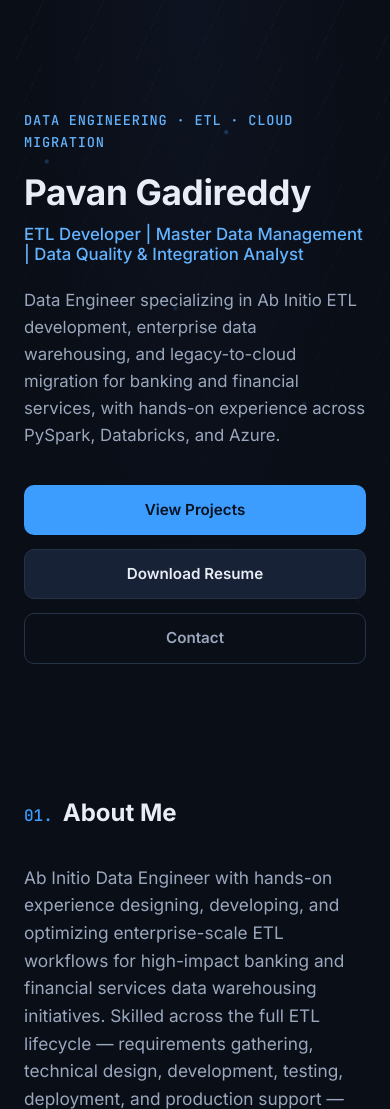
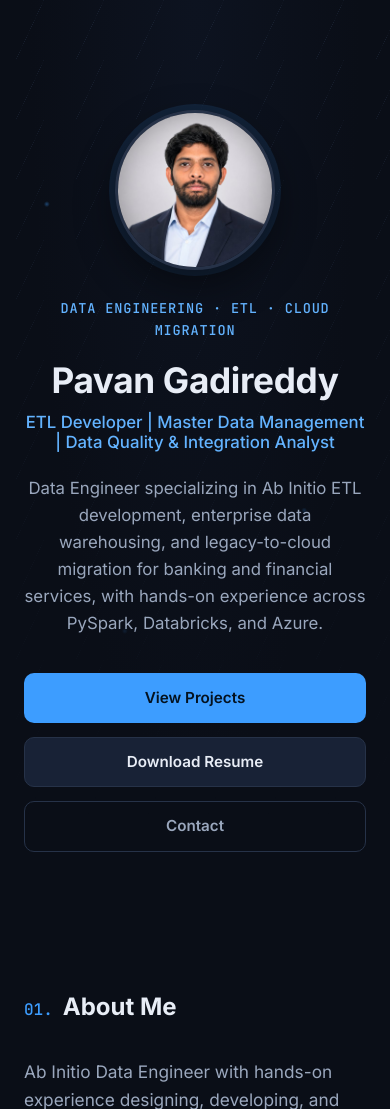
Before and after one commit to PG-99/Pavan-Gadireddy, a Flask app: page / in a window 390 px wide. Shown: the part 61-1170 px from the top of the page. Run offline with Flask 3, Linux system fonts and the light colour scheme.

Commit message:
Add profile photo to hero, wire up GitHub link, update certification
- Hero section now shows a headshot beside the name/title on desktop,
  stacked above on mobile
- GitHub profile link added to Contact section and footer
- Certification entry updated with exam code
- Refreshed resume file

```diff
--- a/app.py
+++ b/app.py
@@ -27,9 +27,7 @@ PORTFOLIO = {
     "location": "Florida, USA",
     "email": "pavangadireddy1999@gmail.com",
     "linkedin_url": "https://www.linkedin.com/in/pavan-gadireddy/",
-    # No GitHub profile URL was listed on the resume — replace this
-    # placeholder with the real profile link when available.
-    "github_url": "",
+    "github_url": "https://github.com/PG-99",
     "about": (
         "Ab Initio Data Engineer with hands-on experience designing, "
         "developing, and optimizing enterprise-scale ETL workflows for "
@@ -311,7 +309,7 @@ PORTFOLIO = {
             "status": "Completed",
         },
         {
-            "name": "Microsoft Certified: Azure Databricks Data Engineer Associate",
+            "name": "Microsoft Certified: Azure Databricks Data Engineer Associate - DP750",
             "issuer": "Microsoft",
             "url": "",
             "status": "In Progress",
--- a/static/css/style.css
+++ b/static/css/style.css
@@ -225,7 +225,34 @@ button:focus-visible {
 .hero__inner {
     position: relative;
     z-index: 1;
-    max-width: 780px;
+}
+
+.hero__grid {
+    display: flex;
+    align-items: center;
+    justify-content: space-between;
+    gap: 48px;
+}
+
+.hero__text {
+    flex: 1 1 560px;
+    max-width: 640px;
+}
+
+.hero__photo {
+    flex: 0 0 auto;
+    display: flex;
+    justify-content: center;
+}
+
+.hero__photo-img {
+    width: clamp(160px, 20vw, 240px);
+    height: clamp(160px, 20vw, 240px);
+    border-radius: 50%;
+    object-fit: cover;
+    object-position: center top;
+    border: 3px solid var(--color-border);
+    box-shadow: 0 16px 40px rgba(0, 0, 0, 0.45), 0 0 0 6px var(--color-accent-soft);
 }
 
 .hero__eyebrow {
@@ -638,6 +665,15 @@ a.contact-card:hover {
 
     .timeline { padding-left: 20px; }
     .timeline__marker { left: -25.5px; }
+
+    .hero__grid {
+        flex-direction: column-reverse;
+        text-align: center;
+        gap: 28px;
+    }
+    .hero__text { max-width: 100%; }
+    .hero__tagline { margin-inline: auto; }
+    .hero__actions { justify-content: center; }
 }
 
 @media (max-width: 600px) {
--- a/templates/index.html
+++ b/templates/index.html
@@ -6,6 +6,8 @@
 <section id="hero" class="hero">
     <div class="hero__network" aria-hidden="true"></div>
     <div class="container hero__inner">
+        <div class="hero__grid">
+            <div class="hero__text">
                 <p class="hero__eyebrow">Data Engineering &middot; ETL &middot; Cloud Migration</p>
                 <h1 class="hero__name">{{ data.name }}</h1>
                 <h2 class="hero__title">{{ data.title }}</h2>
@@ -14,6 +16,17 @@
                     <a href="#projects" class="btn btn--primary">View Projects</a>
                     <a href="{{ url_for('download_resume') }}" class="btn btn--secondary">Download Resume</a>
                     <a href="#contact" class="btn btn--ghost">Contact</a>
+                </div>
+            </div>
+            <div class="hero__photo">
+                <img
+                    src="{{ url_for('static', filename='images/pavan-profile.jpg') }}"
+                    alt="Pavan Gadireddy, Data Engineer and ETL Developer"
+                    class="hero__photo-img"
+                    width="240"
+                    height="240"
+                >
+            </div>
         </div>
     </div>
 </section>
@@ -173,17 +186,10 @@
                 <span class="contact-card__label">LinkedIn</span>
                 <span class="contact-card__value">linkedin.com/in/pavan-gadireddy</span>
             </a>
-            {% if data.github_url %}
             <a class="contact-card" href="{{ data.github_url }}" target="_blank" rel="noopener noreferrer">
                 <span class="contact-card__label">GitHub</span>
-                <span class="contact-card__value">{{ data.github_url }}</span>
+                <span class="contact-card__value">github.com/PG-99</span>
             </a>
-            {% else %}
-            <div class="contact-card contact-card--placeholder">
-                <span class="contact-card__label">GitHub</span>
-                <span class="contact-card__value">Add your GitHub profile link in app.py</span>
-            </div>
-            {% endif %}
             <div class="contact-card contact-card--static">
                 <span class="contact-card__label">Location</span>
                 <span class="contact-card__value">{{ data.location }}</span>
```
Also changed, not shown: static/images/pavan-profile.jpg (added), 1 other file. Lines whose indentation alone changed are shown as unchanged.
